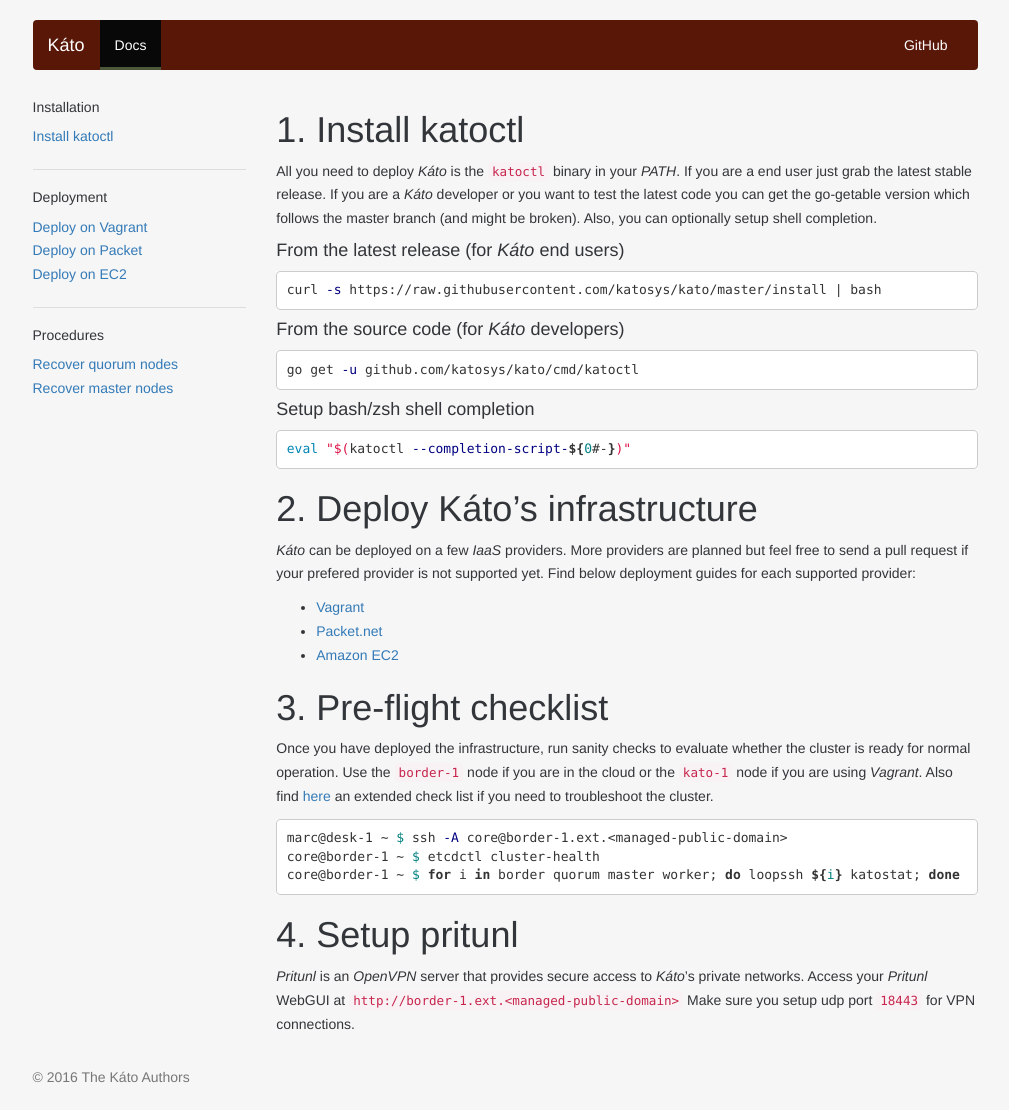
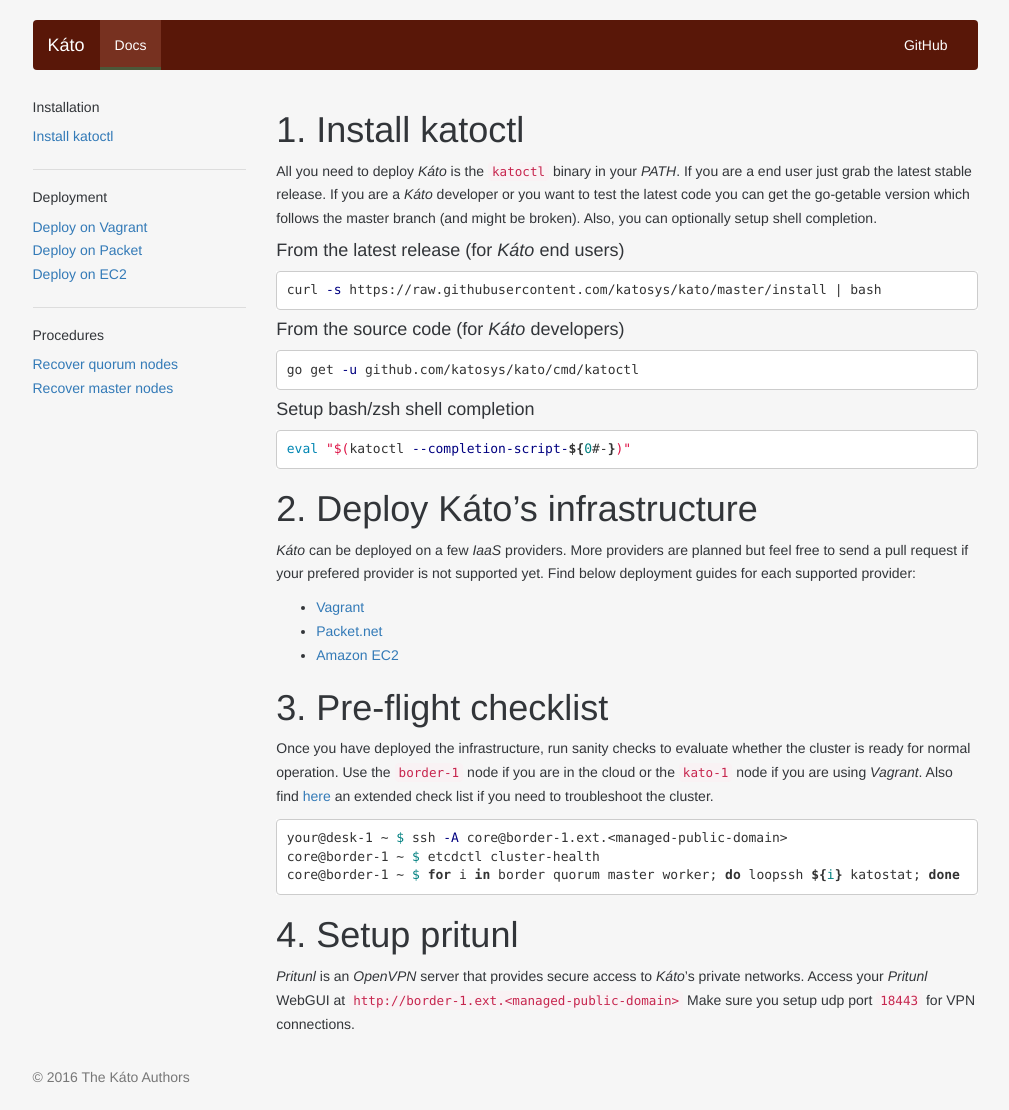
Before and after one commit to h0tbird/coreseed, a Jekyll site: the page built from docs/docs/index.md, in a window 1280 px wide. Shown: the whole page, without its empty margins (135-1144 px from the left). Built offline with Jekyll 4.4.1, drawn with Linux system fonts in a browser that asks for light colours; nearby versions of some CDN libraries; some web fonts are replaced; Markdown is read by kramdown in place of the engine named in the settings.

Commit message:
Update docs
Set highlighter to rouge

Set background-color

Update docs

````diff
--- a/docs/_config.yml
+++ b/docs/_config.yml
@@ -16,7 +16,7 @@ sass:
   style: :compressed
 
 baseurl: "/kato"
-highlighter: pygments
+highlighter: rouge
 lsi: false
 markdown: redcarpet
 redcarpet:
--- a/docs/_sass/_base.scss
+++ b/docs/_sass/_base.scss
@@ -64,4 +64,5 @@ pre {
 .navbar-inverse .navbar-nav > .active > a:focus {
   border-bottom: 3px solid #4C5839;
   padding-bottom: 12px;
+  background-color: #773120;
 }
--- a/docs/docs/index.md
+++ b/docs/docs/index.md
@@ -37,7 +37,7 @@ eval "$(katoctl --completion-script-${0#-})"
 Once you have deployed the infrastructure, run sanity checks to evaluate whether the cluster is ready for normal operation. Use the `border-1` node if you are in the cloud or the `kato-1` node if you are using *Vagrant*. Also find [here](https://github.com/katosys/kato/blob/master/docs/checklist.md) an extended check list if you need to troubleshoot the cluster.
 
 ```bash
-marc@desk-1 ~ $ ssh -A core@border-1.ext.<managed-public-domain>
+your@desk-1 ~ $ ssh -A core@border-1.ext.<managed-public-domain>
 core@border-1 ~ $ etcdctl cluster-health
 core@border-1 ~ $ for i in border quorum master worker; do loopssh ${i} katostat; done
 ```
````
Also changed, not shown: docs/docs/ec2.md (+1 -1 lines), docs/docs/recover_master.md (+1 -1 lines).
